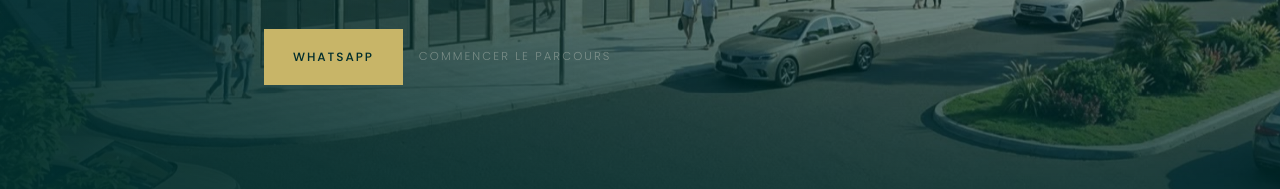
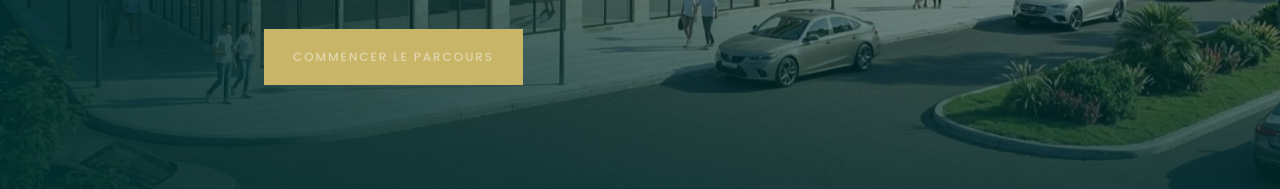
Before and after one commit to tosharelater/riyad-zaer-gardens, an Astro site: page / in a window 1280 px wide. Shown: the part 611-800 px from the top of the page. Built offline with nearby package versions, Linux system fonts and the light colour scheme; Astro itself is replaced by a stand-in of ours.

Commit message:
Arrive: single entry CTA — Commencer le parcours; WhatsApp only on Talk

```diff
--- a/src/pages/index.astro
+++ b/src/pages/index.astro
@@ -84,15 +84,7 @@ const typologies = [
         Une adresse familiale, moderne et sécurisée entre Rabat et Aïn Aouda.
       </p>
       <div class="arrive-actions">
-        <a
-          class="btn btn-solid"
-          href="https://wa.me/212600000000"
-          target="_blank"
-          rel="noopener noreferrer"
-          data-wa
-          data-i18n="cta_whatsapp">WhatsApp</a
-        >
-        <a class="btn-ghost-link arrive-skip" href="#live" data-i18n="cta_scroll"
+        <a class="btn btn-solid arrive-skip" href="#live" data-i18n="cta_scroll"
           >Commencer le parcours</a
         >
       </div>
```
